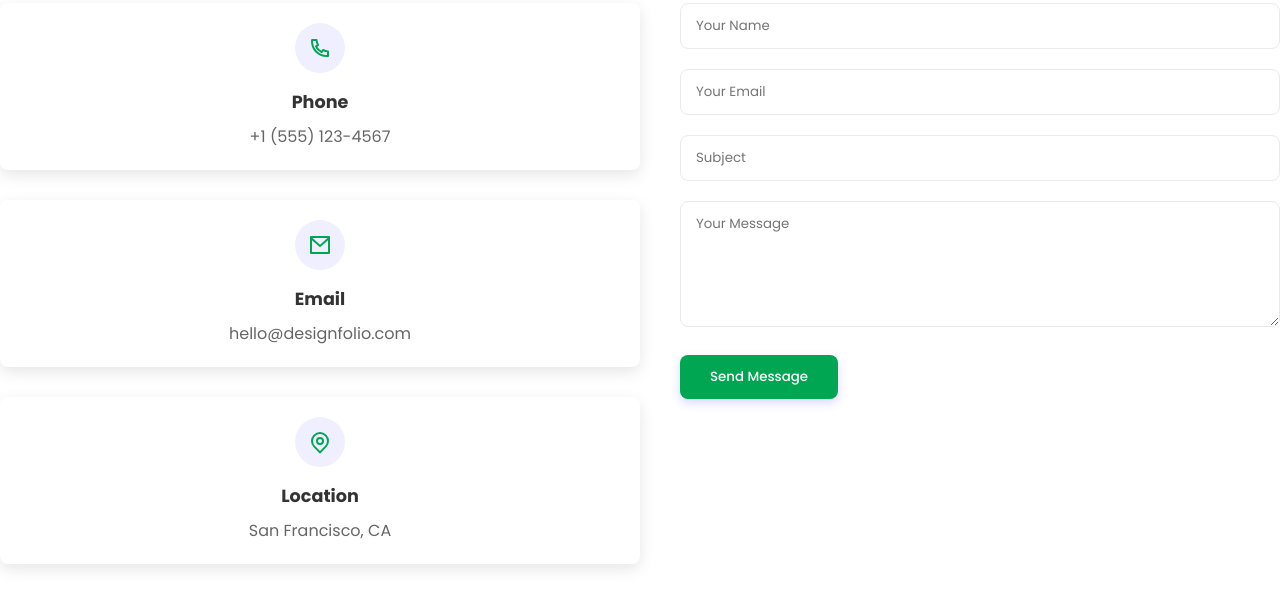
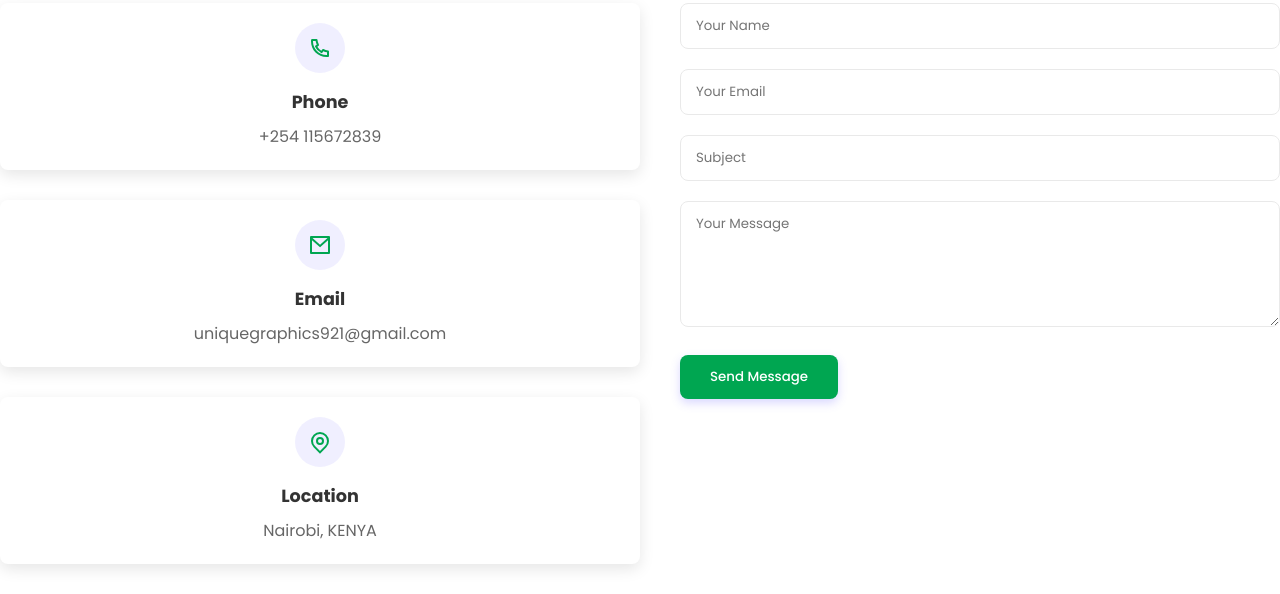
Before and after one commit to kiragushad/Eskay-Work, a plain HTML site: page index.html in a window 1280 px wide. Shown: the part 3800-4394 px from the top of the page. Drawn offline with Linux system fonts and the light colour scheme.

```diff
--- a/index.html
+++ b/index.html
@@ -285,7 +285,7 @@
               </svg>
             </div>
             <h4>Phone</h4>
-            <p>+1 (555) 123-4567</p>
+            <p>+254 115672839</p>
           </div>
           <div class="info-item">
             <div class="info-icon">
@@ -295,7 +295,7 @@
               </svg>
             </div>
             <h4>Email</h4>
-            <p>hello@designfolio.com</p>
+            <p>uniquegraphics921@gmail.com</p>
           </div>
           <div class="info-item">
             <div class="info-icon">
@@ -305,7 +305,7 @@
               </svg>
             </div>
             <h4>Location</h4>
-            <p>San Francisco, CA</p>
+            <p>Nairobi, KENYA</p>
           </div>
           <div class="social-links">
             <a href="tel:+254115672839">
```
